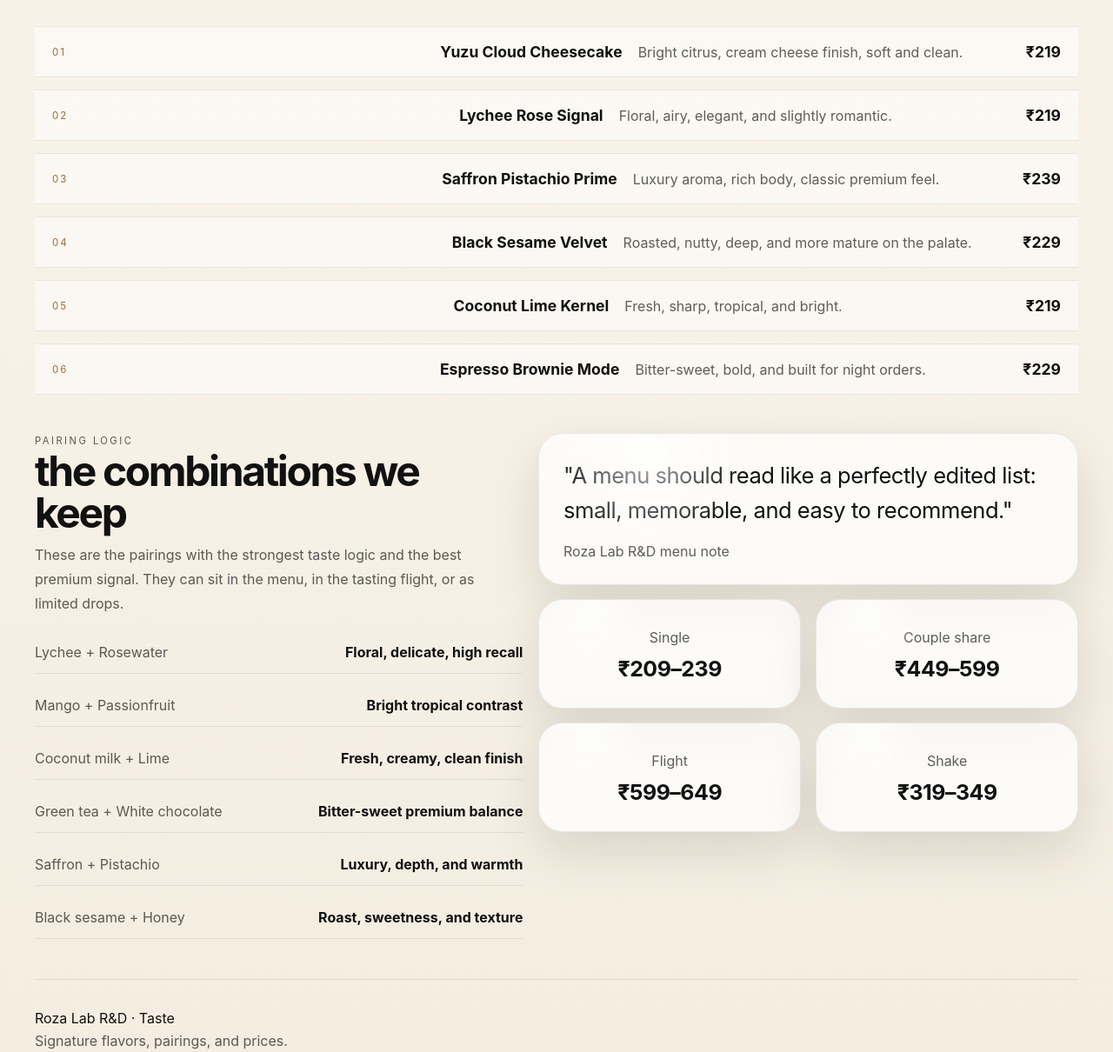
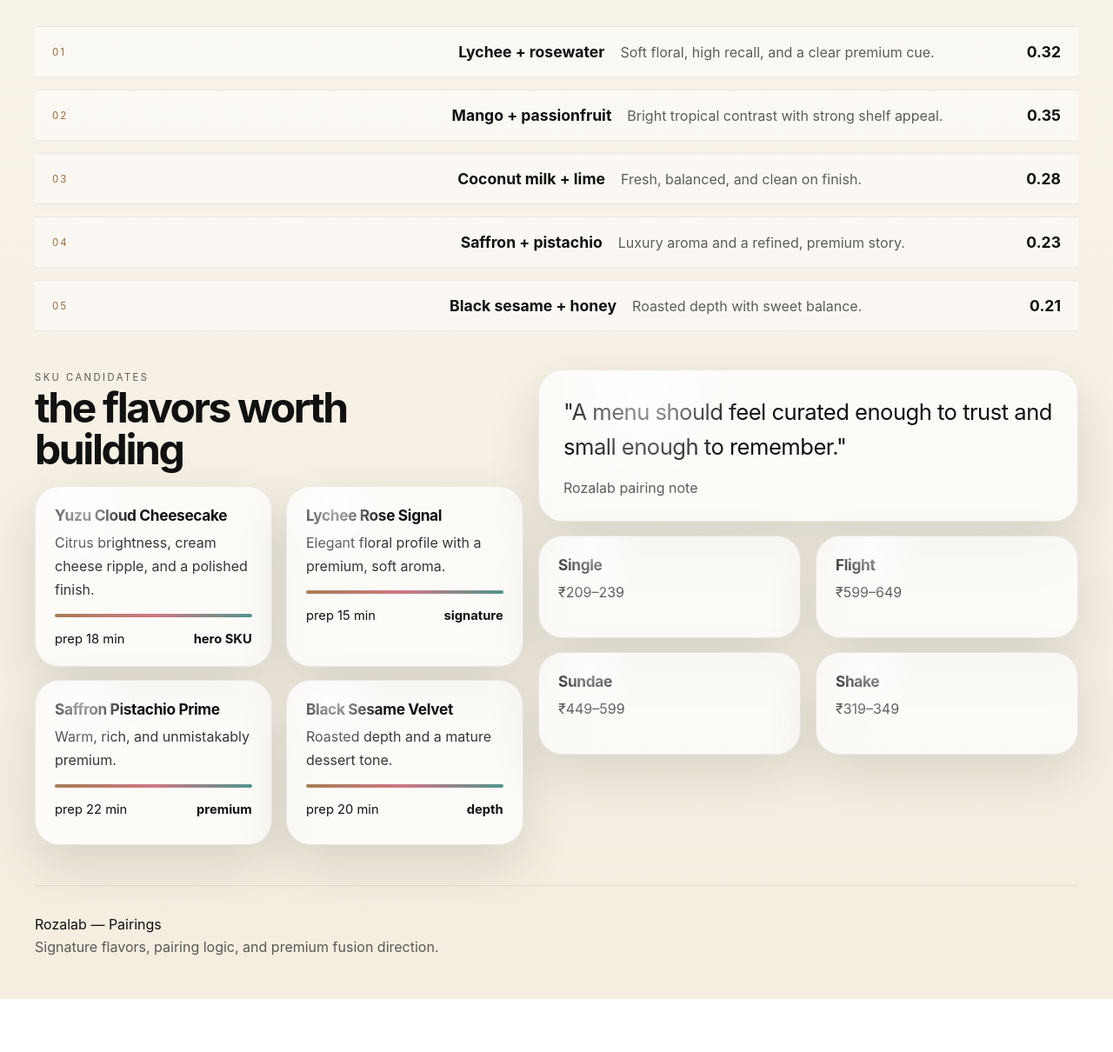
Before and after one commit to Roshanmahamoodnk/roza-lab-, a plain HTML site: page menu.html in a window 1280 px wide. Shown: the part 860-2070 px from the top of the page at 87% size. After the commit the page ends 2009 px from the top, so only its background shows below. Drawn offline with Linux system fonts and the light colour scheme.

Commit message:
Refine Rozalab pairings page

```diff
--- a/menu.html
+++ b/menu.html
@@ -3,8 +3,10 @@
   <head>
     <meta charset="utf-8" />
     <meta name="viewport" content="width=device-width, initial-scale=1" />
-    <title>Roza Lab R&amp;D · Taste</title>
+    <meta name="description" content="Rozalab pairing atlas, SKU ideas, and flavor library for premium fusion ice cream." />
+    <title>Rozalab &mdash; Pairings</title>
     <link rel="stylesheet" href="style.css" />
+    <link rel="stylesheet" href="site.css" />
     <script src="app.js" defer></script>
   </head>
   <body class="page page-menu">
@@ -12,39 +14,40 @@
       <div class="brand">
         <span class="brand-mark">RL</span>
         <div>
-          <p class="eyebrow">Roza Lab R&amp;D</p>
-          <p class="muted">Taste page</p>
+          <p class="eyebrow">Rozalab</p>
+          <p class="muted">Pairing atlas</p>
         </div>
       </div>
       <nav class="topnav">
         <a href="index.html">Home</a>
-        <a href="brand.html">Story</a>
-        <a class="active" href="menu.html">Taste</a>
-        <a href="operations.html">Craft</a>
-        <a href="launch.html">Order</a>
+        <a href="brand.html">Vision</a>
+        <a class="active" href="menu.html">Pairings</a>
+        <a href="operations.html">Process</a>
+        <a href="lab.html">Lab</a>
+        <a href="launch.html">Launch</a>
       </nav>
     </header>
 
     <main>
       <section class="hero">
         <div class="hero-copy">
-          <p class="tag">Signature menu</p>
+          <p class="tag">Pairing library</p>
           <div class="display-stack">
-            <strong>btaste</strong>
+            <strong>ingredient logic</strong>
             <h2>the flavor of discovery</h2>
           </div>
           <p class="lead">
-            A curated tasting board with a tighter, more premium line-up — built for dates, flights,
-            and repeat orders rather than endless choice.
+            This page should show the client the live pairing logic behind the menu: what works, what is
+            rejected, and how each idea becomes a premium SKU.
           </p>
           <div class="hero-meta">
-            <div class="mini-stat"><strong>Single scoop</strong><span>₹209–239</span></div>
-            <div class="mini-stat"><strong>Shake</strong><span>₹319–349</span></div>
-            <div class="mini-stat"><strong>Flight</strong><span>₹599–649</span></div>
+            <div class="mini-stat"><strong>Best pairs</strong><span>lychee + rosewater, mango + passionfruit, saffron + pistachio</span></div>
+            <div class="mini-stat"><strong>Rejected pairs</strong><span>black sesame + vanilla, any flat or low-contrast mix</span></div>
+            <div class="mini-stat"><strong>Output</strong><span>SKU, method, prep time, and service style</span></div>
           </div>
         </div>
         <div class="hero-art">
-          <img src="assets/hero.svg" alt="Editorial Roza Lab R&D gelato illustration" />
+          <img src="assets/hero.svg" alt="Rozalab editorial ice cream R&amp;D illustration" />
         </div>
       </section>
 
@@ -52,39 +55,33 @@
         <div class="feature-rail">
           <div class="feature-row">
             <span class="index">01</span>
-            <strong>Yuzu Cloud Cheesecake</strong>
-            <span>Bright citrus, cream cheese finish, soft and clean.</span>
-            <strong>₹219</strong>
+            <strong>Lychee + rosewater</strong>
+            <span>Soft floral, high recall, and a clear premium cue.</span>
+            <strong>0.32</strong>
           </div>
           <div class="feature-row">
             <span class="index">02</span>
-            <strong>Lychee Rose Signal</strong>
-            <span>Floral, airy, elegant, and slightly romantic.</span>
-            <strong>₹219</strong>
+            <strong>Mango + passionfruit</strong>
+            <span>Bright tropical contrast with strong shelf appeal.</span>
+            <strong>0.35</strong>
           </div>
           <div class="feature-row">
             <span class="index">03</span>
-            <strong>Saffron Pistachio Prime</strong>
-            <span>Luxury aroma, rich body, classic premium feel.</span>
-            <strong>₹239</strong>
+            <strong>Coconut milk + lime</strong>
+            <span>Fresh, balanced, and clean on finish.</span>
+            <strong>0.28</strong>
           </div>
           <div class="feature-row">
             <span class="index">04</span>
-            <strong>Black Sesame Velvet</strong>
-            <span>Roasted, nutty, deep, and more mature on the palate.</span>
-            <strong>₹229</strong>
+            <strong>Saffron + pistachio</strong>
+            <span>Luxury aroma and a refined, premium story.</span>
+            <strong>0.23</strong>
           </div>
           <div class="feature-row">
             <span class="index">05</span>
-            <strong>Coconut Lime Kernel</strong>
-            <span>Fresh, sharp, tropical, and bright.</span>
-            <strong>₹219</strong>
-          </div>
-          <div class="feature-row">
-            <span class="index">06</span>
-            <strong>Espresso Brownie Mode</strong>
-            <span>Bitter-sweet, bold, and built for night orders.</span>
-            <strong>₹229</strong>
+            <strong>Black sesame + honey</strong>
+            <span>Roasted depth with sweet balance.</span>
+            <strong>0.21</strong>
           </div>
         </div>
       </section>
@@ -92,42 +89,36 @@
       <section class="section split">
         <div>
           <div class="section-head narrow">
-            <p class="tag">Pairing logic</p>
-            <h2>the combinations we keep</h2>
-            <p>
-              These are the pairings with the strongest taste logic and the best premium signal.
-              They can sit in the menu, in the tasting flight, or as limited drops.
-            </p>
+            <p class="tag">SKU candidates</p>
+            <h2>the flavors worth building</h2>
           </div>
-          <ul class="spec-list">
-            <li><span>Lychee + Rosewater</span><strong>Floral, delicate, high recall</strong></li>
-            <li><span>Mango + Passionfruit</span><strong>Bright tropical contrast</strong></li>
-            <li><span>Coconut milk + Lime</span><strong>Fresh, creamy, clean finish</strong></li>
-            <li><span>Green tea + White chocolate</span><strong>Bitter-sweet premium balance</strong></li>
-            <li><span>Saffron + Pistachio</span><strong>Luxury, depth, and warmth</strong></li>
-            <li><span>Black sesame + Honey</span><strong>Roast, sweetness, and texture</strong></li>
-          </ul>
+          <div class="grid two">
+            <article class="menu-card"><h3>Yuzu Cloud Cheesecake</h3><p class="note">Citrus brightness, cream cheese ripple, and a polished finish.</p><div class="bar"></div><div class="meta"><span>prep 18 min</span><strong>hero SKU</strong></div></article>
+            <article class="menu-card"><h3>Lychee Rose Signal</h3><p class="note">Elegant floral profile with a premium, soft aroma.</p><div class="bar"></div><div class="meta"><span>prep 15 min</span><strong>signature</strong></div></article>
+            <article class="menu-card"><h3>Saffron Pistachio Prime</h3><p class="note">Warm, rich, and unmistakably premium.</p><div class="bar"></div><div class="meta"><span>prep 22 min</span><strong>premium</strong></div></article>
+            <article class="menu-card"><h3>Black Sesame Velvet</h3><p class="note">Roasted depth and a mature dessert tone.</p><div class="bar"></div><div class="meta"><span>prep 20 min</span><strong>depth</strong></div></article>
+          </div>
         </div>
         <div>
           <div class="quote-panel">
             <blockquote>
-              "A menu should read like a perfectly edited list: small, memorable, and easy to recommend."
+              "A menu should feel curated enough to trust and small enough to remember."
             </blockquote>
-            <footer>Roza Lab R&amp;D menu note</footer>
+            <footer>Rozalab pairing note</footer>
           </div>
-          <div class="grid two" style="margin-top: 16px;">
-            <article class="price-card"><span>Single</span><strong>₹209–239</strong></article>
-            <article class="price-card"><span>Couple share</span><strong>₹449–599</strong></article>
-            <article class="price-card"><span>Flight</span><strong>₹599–649</strong></article>
-            <article class="price-card"><span>Shake</span><strong>₹319–349</strong></article>
+          <div class="grid two" style="margin-top:16px;">
+            <article class="kpi-panel"><h3>Single</h3><p>&#8377;209&ndash;239</p></article>
+            <article class="kpi-panel"><h3>Flight</h3><p>&#8377;599&ndash;649</p></article>
+            <article class="kpi-panel"><h3>Sundae</h3><p>&#8377;449&ndash;599</p></article>
+            <article class="kpi-panel"><h3>Shake</h3><p>&#8377;319&ndash;349</p></article>
           </div>
         </div>
       </section>
     </main>
 
     <footer class="footer">
-      <p>Roza Lab R&amp;D · Taste</p>
-      <p class="muted">Signature flavors, pairings, and prices.</p>
+      <p>Rozalab &mdash; Pairings</p>
+      <p class="muted">Signature flavors, pairing logic, and premium fusion direction.</p>
     </footer>
   </body>
 </html>
```
